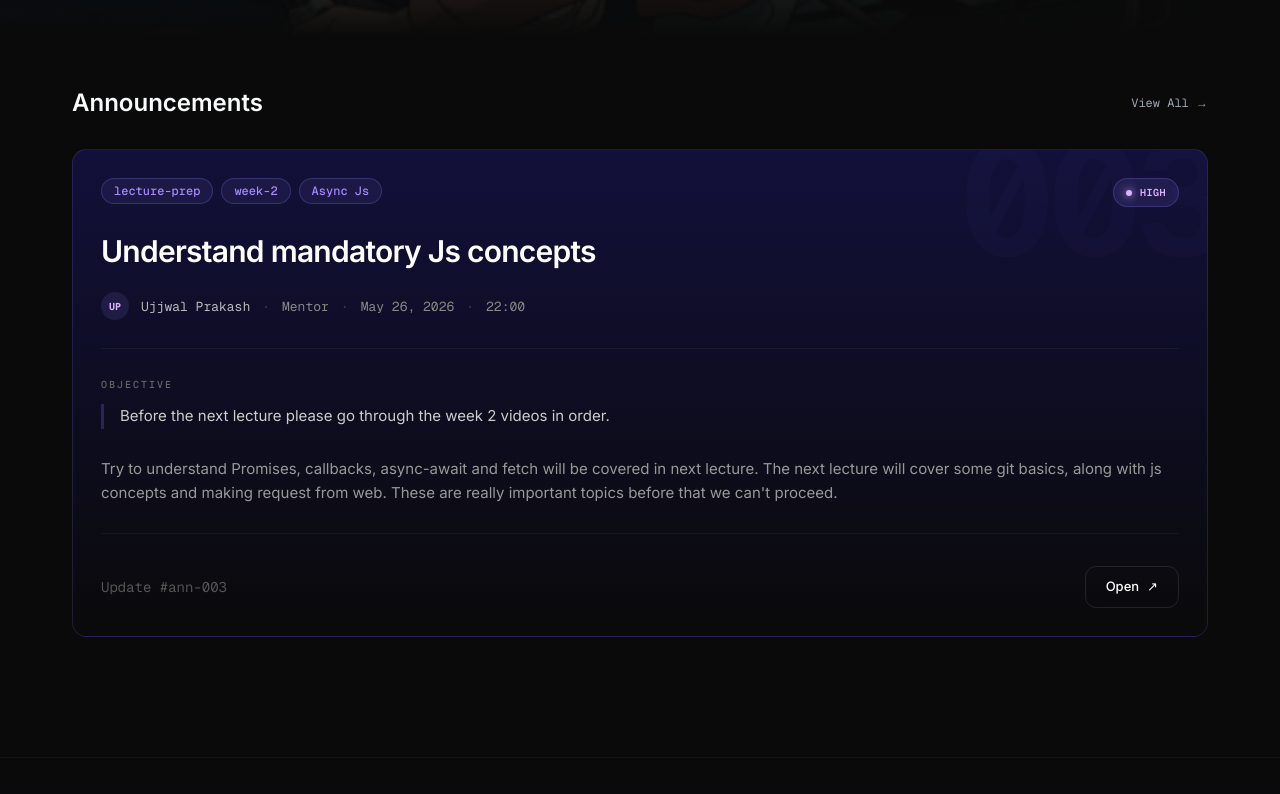
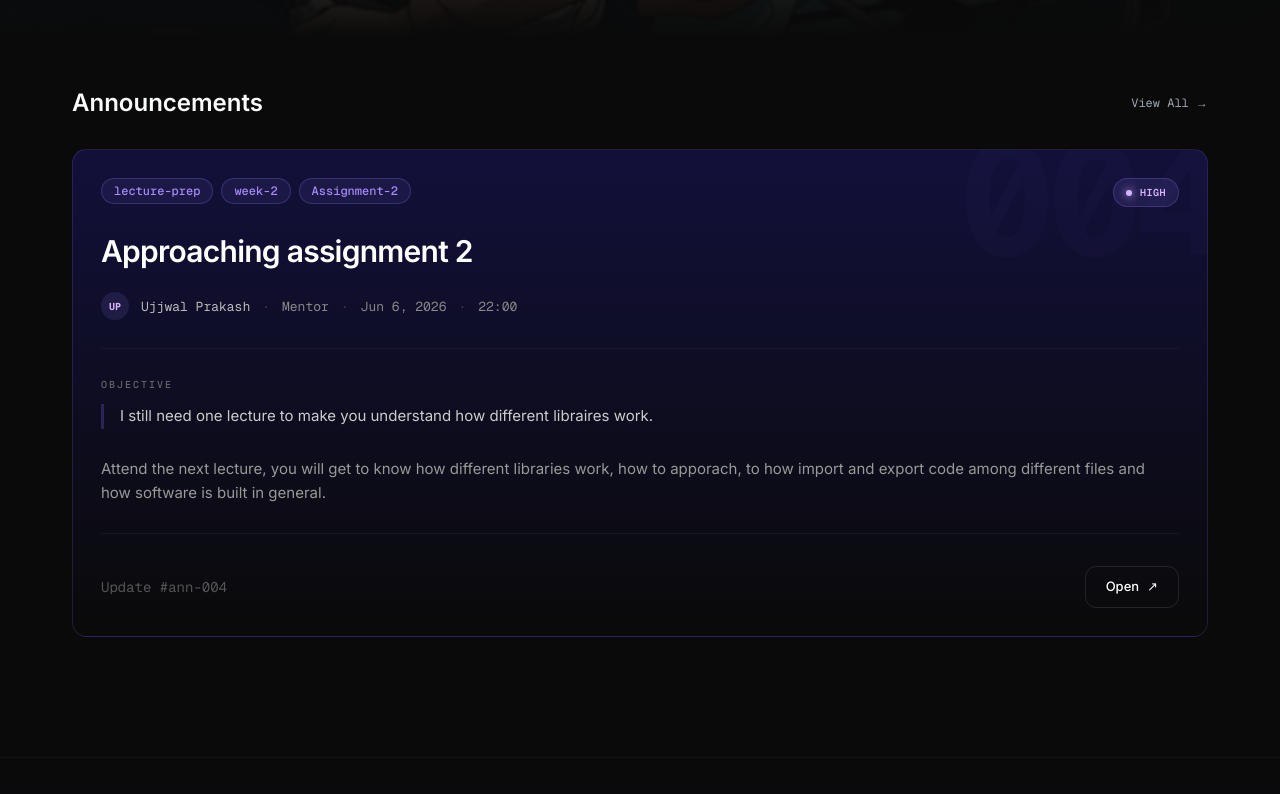
Before and after one commit to PrakharG8651/Aca-Project-Website, a Next.js app: page / in a window 1280 px wide. Shown: the part 667-1461 px from the top of the page. Built offline with nearby package versions, Linux system fonts and the light colour scheme.

Commit message:
announcemnt update

```diff
--- a/data/announcements.ts
+++ b/data/announcements.ts
@@ -2,17 +2,17 @@ import type { Announcement } from "@/types";
 
 export const announcements: Announcement[] = [
   {
-    id: "ann-003",
-    title: "Understand mandatory Js concepts",
-    goal: "Before the next lecture please go through the week 2 videos in order. ",
+    id: "ann-004",
+    title: "Approaching assignment 2",
+    goal: "I still need one lecture to make you understand how different libraires work.",
     content:
-      "Try to understand Promises, callbacks, async-await and fetch will be covered in next lecture. The next lecture will cover some git basics, along with js concepts and making request from web. These are really important topics before that we can't proceed.",
+      "Attend the next lecture, you will get to know how different libraries work, how to apporach, to how import and export code among different files and how software is built in general.",
     author: "Ujjwal Prakash",
     role: "Mentor",
-    date: "2026-05-26",
+    date: "2026-06-06",
     time: "22:00",
     priority: "high",
-    tags: ["lecture-prep", "week-2", "Async Js"],
+    tags: ["lecture-prep", "week-2", "Assignment-2"],
   },
 
 
```
